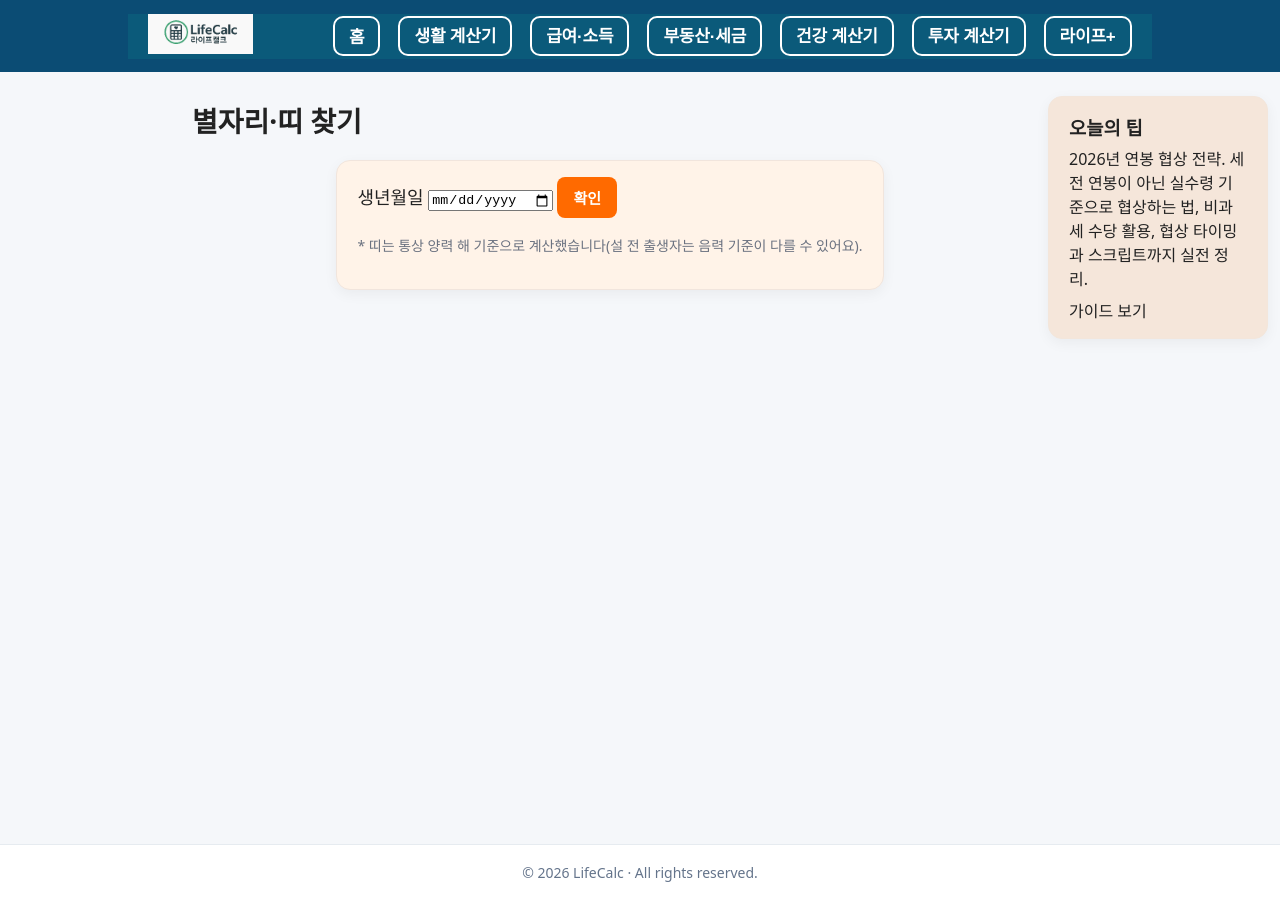
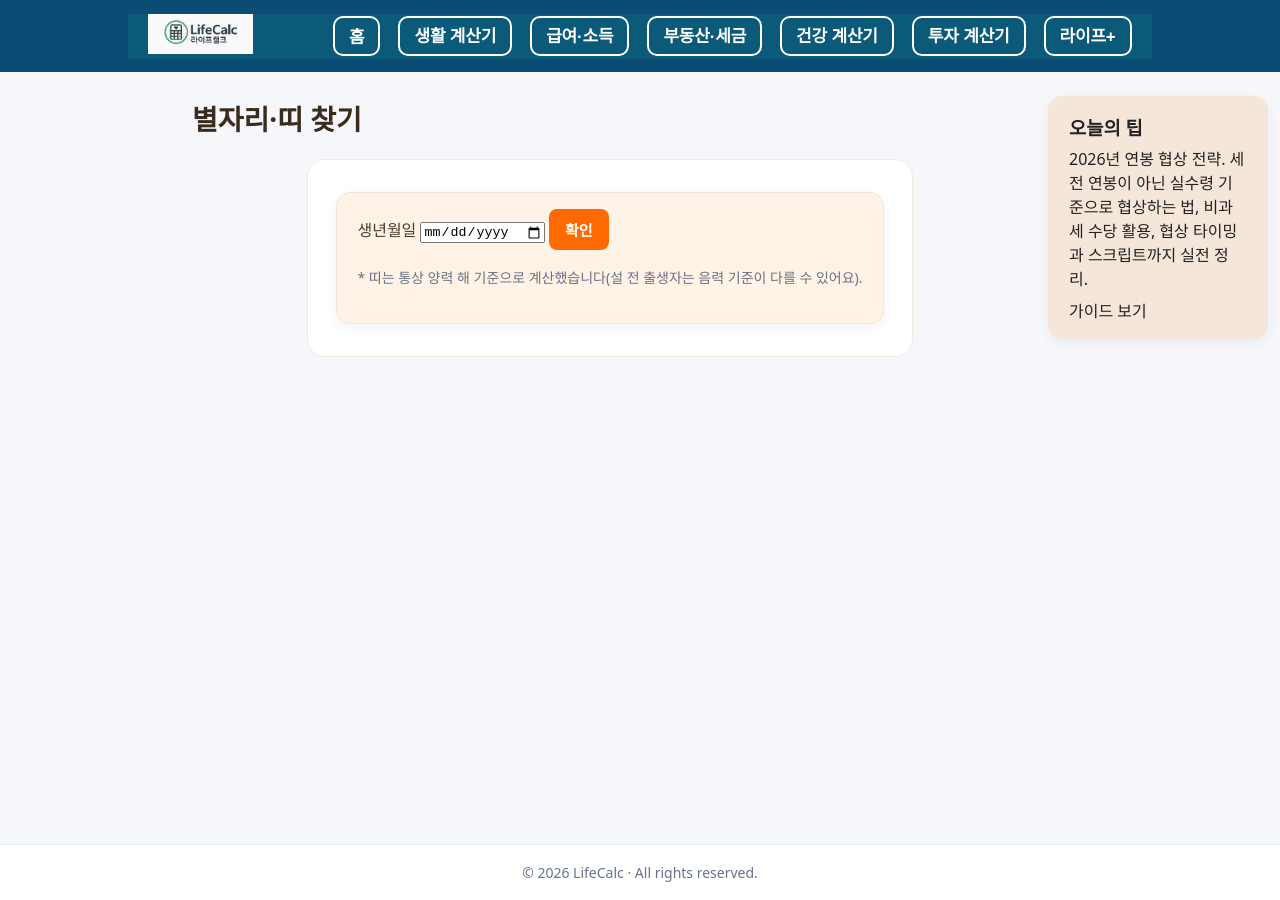
Before and after one commit to khai-lang/LifeCalc, a Jekyll site: the page built from lifeplus/fun/astro/index.md, in a window 1280 px wide. Built offline with Jekyll 4.4.1, drawn with Linux system fonts in a browser that asks for light colours.

Commit message:
Update style.css

```diff
--- a/assets/css/style.css
+++ b/assets/css/style.css
@@ -140,11 +140,15 @@
 .drop.open .menu { display: block; }
 
 
-/* ============================================
+/* ==========================================
    🟧 GUIDE PAGE LAYOUT
-============================================ */
+============================================= */
 
-.guide-wrap { max-width: 1200px; margin: 0 auto; padding: 24px 16px; }
+.guide-wrap {
+  max-width: 1200px;
+  margin: 0 auto;
+  padding: 24px 16px 60px;
+}
 
 .guide-wrap .grid {
   display: grid;
@@ -156,43 +160,73 @@
   .guide-wrap .grid { grid-template-columns: 1fr; }
 }
 
-.guide-content { max-width: 760px; }
-.page-title { font-size: 28px; font-weight: 700; margin: 8px 0 20px; }
+/* 가이드 상단 타이틀 영역 (계산기 hero 느낌 반영) */
+.page-title {
+  font-size: 28px;
+  font-weight: 800;
+  color: #3a2c1d; /* 계산기 타이틀 색상 */
+  margin: 8px 0 20px;
+  line-height: 1.4;
+}
 
-/* ============================================
-   🟧 MAIN CONTENT TYPOGRAPHY
-============================================ */
+/* ==========================================
+   🟧 MAIN CONTENT TYPOGRAPHY (본문 스타일)
+============================================= */
 
 .post-body {
-  font-size: 18px;
+  background: #fff;
+  border: 1px solid #f1eae1; /* 계산기 카드 테두리 */
+  border-radius: 18px; /* 계산기 카드 라운딩 */
+  padding: 32px 28px;
+  font-size: 16px;
   line-height: 1.75;
-  color: var(--text-main);
+  color: #4a3d30; /* 계산기 텍스트 기본 브라운 */
 }
 
-.post-body h1 {
-  font-size: 34px;
-  font-weight: 800;
-  margin-bottom: 12px;
+/* 본문 내 소제목 스타일 통일 (왼쪽 갈색 세로줄 바 적용) */
+.post-body h1, .post-body h2, .post-body h3 {
+  border-left: 4px solid #8c7355; /* 계산기 h3 세로줄 */
+  padding-left: 10px;
+  color: #3a2c1d;
+  font-weight: 700;
+  margin: 32px 0 16px;
 }
 
-.post-body h2 {
-  font-size: 26px;
-  margin: 28px 0 12px;
-  font-weight: 800;
+.post-body h1 { font-size: 24px; }
+.post-body h2 { font-size: 20px; }
+.post-body h3 { font-size: 18px; }
+
+/* 첫 번째 소제목 상단 여백 제거 */
+.post-body h1:first-child, .post-body h2:first-child, .post-body h3:first-child {
+  margin-top: 0;
 }
 
-.post-body h3 {
-  font-size: 22px;
-  font-weight: 700;
-  margin: 24px 0 8px;
+.post-body p {
+  margin: 0 0 16px;
 }
 
-.post-body blockquote {
-  background: #f8fafc;
-  border-left: 4px solid var(--line-soft);
-  padding: 12px 16px;
-  border-radius: 10px;
-  color: #334155;
+/* 본문 내 강조 텍스트를 오렌지 포인트 컬러로 */
+.post-body strong {
+  color: #ff7a00;
+  font-weight: 700;
+}
+
+/* 본문 내 링크 스타일 (계산기 딥블루 반영) */
+.post-body a {
+  color: #1f5c7a;
+  text-decoration: underline;
+  font-weight: 600;
+  transition: color 0.15s ease;
+}
+
+.post-body a:hover {
+  color: #ff7a00; /* 호버 시 오렌지 */
+}
+
+/* 모바일 화면 대응 정돈 */
+@media (max-width: 600px) {
+  .page-title { font-size: 22px; }
+  .post-body { padding: 24px 20px; font-size: 15px; }
 }
 
 /* ============================================
```
